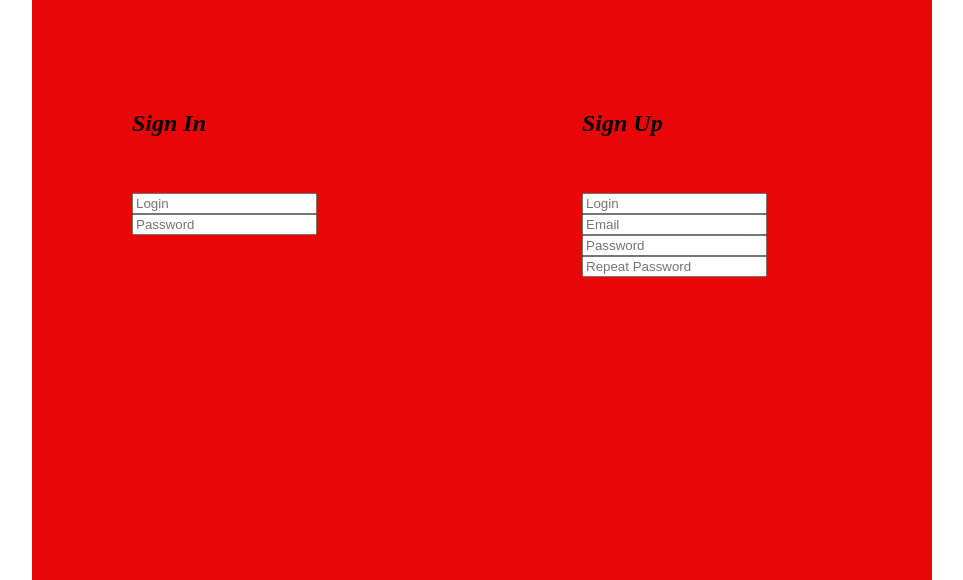
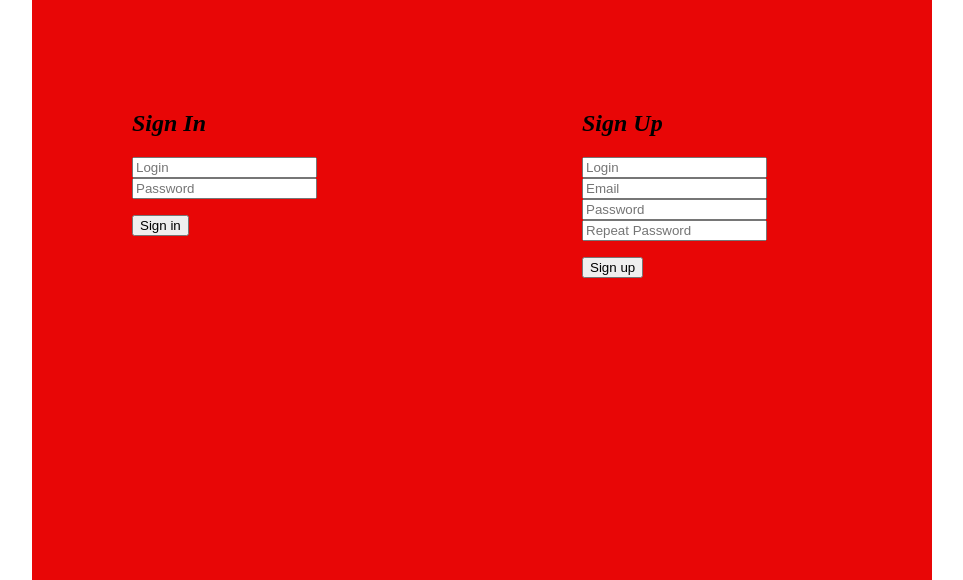
Before and after one commit to Elena3010/My-first-project, a website: page index.html in a window 1280 px wide. Shown: the part 220-800 px from the top of the page, without its empty margins (158-1121 px from the left). Drawn offline with Linux system fonts and the light colour scheme.

Commit message:
Add files via upload

```diff
--- a/index.html
+++ b/index.html
@@ -10,7 +10,7 @@
     <body>
         <div class="container">
             <div class="header">
-			<br>
+
 			<img src="11.jpg" style= float:left height= "150" width="300">
 			<h1 style="text-align:center; color: red">
 				<em> <strong> Our Favourite Pets</strong> </em></h1>
@@ -19,28 +19,28 @@
             <div class="content">
 				<div class="signin">
 					<h2> <em> Sign In </em> </h2>
-					<br>
-					<br>
+
 					<input placeholder="Login">
-					<br>
+
 					<input placeholder="Password">
+					<p> <button class="as" type="submit">Sign in</button> </p>
 				</div>
 				<div class="signup">
 					<h2> <em> Sign Up </em> </h2>
-					<br>
-					<br>
+
 					<input placeholder="Login">
-					<br>
+
 					<input placeholder="Email">
-					<br>
+
 					<input placeholder="Password">
-					<br>
+
 					<input placeholder="Repeat Password">
+					<p> <button class="qw" type="submit">Sign up</button> </p>
 
 				</div>
 			</div>
             <div class="footer" style="text-align:right">
-				<br>
+
 				<h5> Created LA in 2019</h5>
 
 			</div>
```
